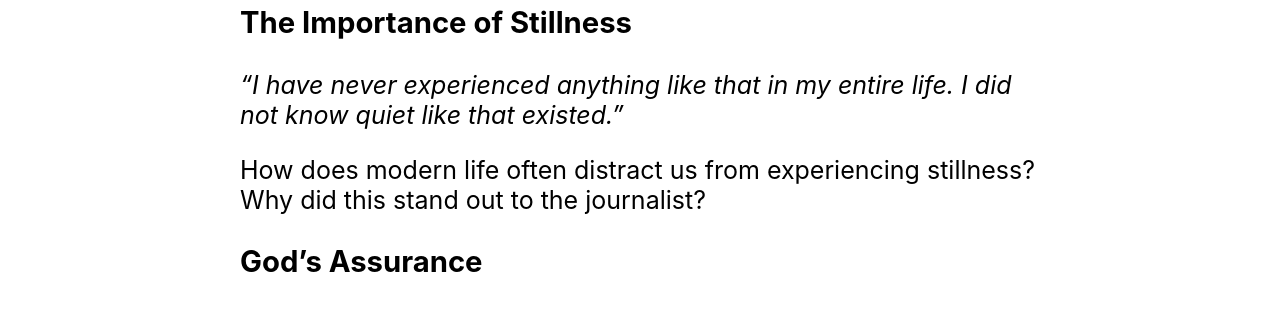
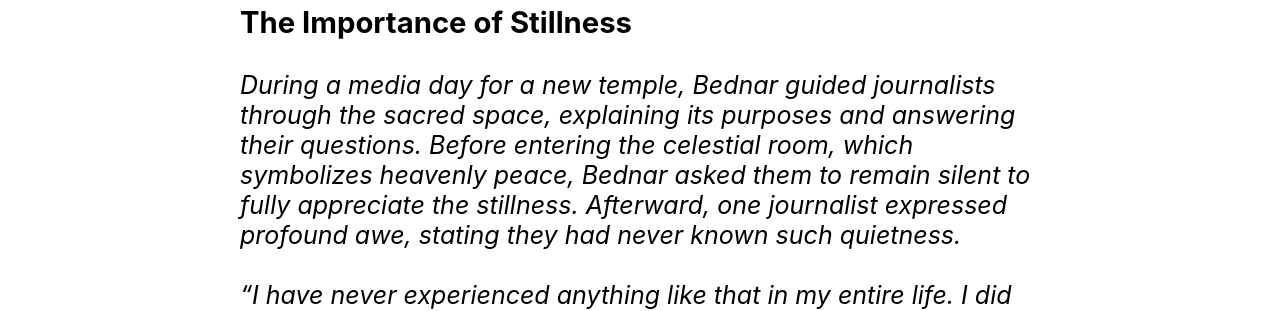
Before and after one commit to wyattlarson/me, a React (Create React App) app: page /lessons/bestill in a window 1280 px wide. Shown: the part 192-503 px from the top of the page. Built offline with nearby package versions, Linux system fonts and the light colour scheme.

Commit message:
Update bestill.tsx

```diff
--- a/src/Apps/Eq/lessons/bestill.tsx
+++ b/src/Apps/Eq/lessons/bestill.tsx
@@ -54,7 +54,7 @@ const LessonTitle = styled.a`
   display: block;
   text-align: center;
   text-transform: uppercase;
-  background-image: url('https://www.churchofjesuschrist.org/imgs/bc06a8e4f38f11eeb999eeeeac1e31d305764595/full/640%2C/0/default');
+  background-image: url("https://www.churchofjesuschrist.org/imgs/bc06a8e4f38f11eeb999eeeeac1e31d305764595/full/640%2C/0/default");
   background-size: cover;
   background-position: center;
   color: white;
@@ -75,7 +75,8 @@ const AuthorName = styled.h3`
 `;
 
 function BeStill(props: any) {
-    const talkLink = "gospellibrary://content/conferences/2024/april/session-2/talk/david-a-bednar"; // Replace with the actual content ID
+  const talkLink =
+    "https://www.churchofjesuschrist.org/study/general-conference/2024/04/21bednar?lang=eng"; // Replace with the actual content ID
 
   return (
     <div>
@@ -92,12 +93,21 @@ function BeStill(props: any) {
         <Section>
           <h3>The Importance of Stillness</h3>
           <Quote>
+            During a media day for a new temple, Bednar guided journalists
+            through the sacred space, explaining its purposes and answering
+            their questions. Before entering the celestial room, which
+            symbolizes heavenly peace, Bednar asked them to remain silent to fully
+            appreciate the stillness. Afterward, one journalist expressed
+            profound awe, stating they had never known such quietness.
+          </Quote>
+          <br></br>
+          <Quote>
             “I have never experienced anything like that in my entire life. I
             did not know quiet like that existed.”
           </Quote>
           <p>
-            How does modern life often distract us from experiencing
-            stillness? Why did this stand out to the journalist?
+            How does modern life often distract us from experiencing stillness?
+            Why did this stand out to the journalist?
           </p>
         </Section>
 
```
